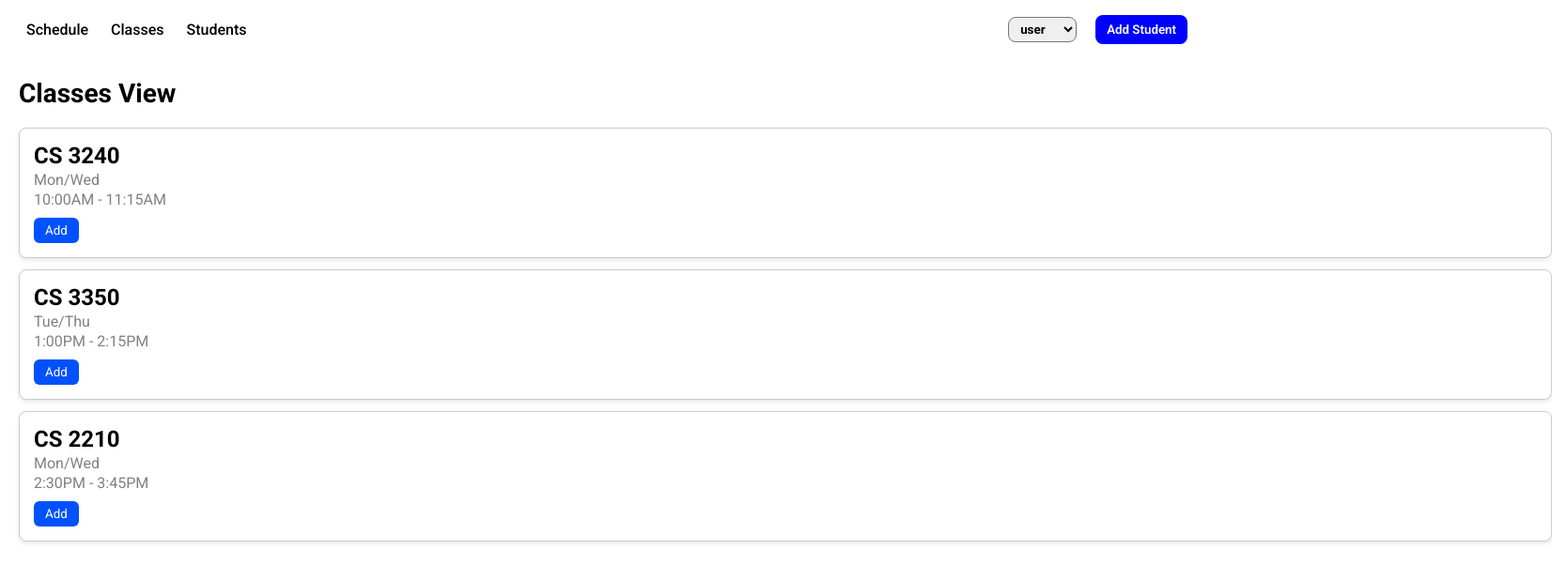
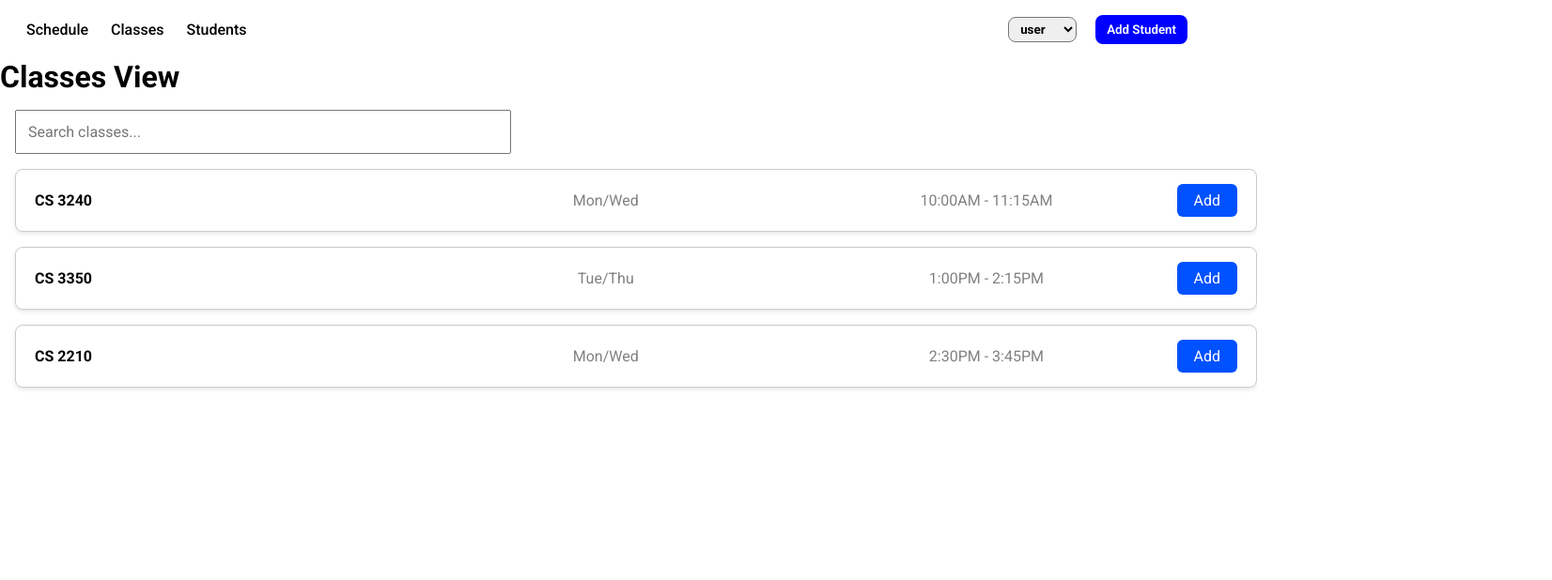
Before and after one commit to czcarrizales/class-scheduler, a React (Vite) app: page /classes in a window 1280 px wide. Shown: the top 618 px of the page at 94% size, 1652 px wide, since content can reach past the window. Built offline with nearby package versions, Linux system fonts and the light colour scheme.

Commit message:
made classes look more like a row and added a search bar

```diff
--- a/src/ClassesView.css
+++ b/src/ClassesView.css
@@ -1,63 +1,55 @@
-/* entire page */
-.classes-container {
-  max-width: 1200px;
-  margin: 0 auto;
-  padding: 40px 20px;
-  font-family: Arial, sans-serif;
+/* horizontal row layout */
+.row-main {
+  display: flex;
+  align-items: center;
+  justify-content: space-between;
+  padding: 15px 20px;
+  border: 1px solid #ccc;
+  border-radius: 8px;
+  box-shadow: 0 2px 5px rgba(0,0,0,0.1);
+  background-color: white;
+  width: 100%;
+  max-width: 1600px;
+  margin: 16px;
 }
 
-/* page title */
-.classes-title {
-  font-size: 28px;
-  font-weight: bold;
-  margin-bottom: 20px;
+.row-main > div /*row box*/{
+  flex: 1;
 }
 
-/* class list */
-.class-list {
-  display: flex;
-  flex-direction: column;
-  gap: 12px;
-}
-.classes-view {
-  display: flex;
-  flex-direction: row;
-  justify-content: space-between;
-  gap: 20px;
-  flex-wrap: wrap;
-  padding: 20px;
-}
-
-.class-card {
-  border: 1px solid #ccc;
-  padding: 15px;
-  border-radius: 8px;
-  width: 1600px;          /* width of class box */
-  box-shadow: 0 2px 5px rgba(0,0,0,0.1);
-  background-color: white;
-}
-
-.class-name {
-  font-size: 1.5rem;
+.course /*name of course*/{
+  font-size: 1rem;
   font-weight: bold;
 }
 
-.class-days, .class-time {
+.days,
+.time /*days and time of class*/{
   color: gray;
   font-size: 1rem;
-  margin-top: 2px;
+  text-align: center;
 }
 
-.add-button {
+.add-button /*button*/{
+  flex: 0 0 auto;
   background-color: #0051ff;
   color: white;
   border: none;
   border-radius: 6px;
-  margin-top: 10px;
-  padding: 6px 12px;
+  padding: 8px 18px;
   cursor: pointer;
+  font-size: 1rem;
 }
 
 .add-button:hover {
   background-color: #003bb3;
 }
+
+.search-container{
+  margin: 16px;
+}
+
+.search-input{
+  width: 500px;
+  padding: 12px;
+  font-size: 16px;
+}
--- a/src/ClassesView.jsx
+++ b/src/ClassesView.jsx
@@ -17,39 +17,39 @@ function ClassesView() {
       <div className="classes-content">
         <h1 className="classes-title">Classes View</h1>
 
+        {/* Search */}
+        <div className="search-container">
+          <input
+            type="text"
+            className="search-input"
+            placeholder="Search classes..."
+          />
+          </div>
+
         {/* Available Classes */}
         <div className="class-list">
           {classes.map((cls, index) => (
-            <div key={index} className="class-card">
-              <div className="class-info">
-                <h2 className="class-name">{cls.name}</h2>
-                <p className="class-days">{cls.days}</p>
-              </div>
-              <div className="class-time">{cls.time}</div>
-              <button
-                className="add-button"
-                onClick={() => handleAddClass(cls)}
-              >
+            <div key={index} className="row-main">
+              <div className="course">{cls.name}</div>
+              <div className="days">{cls.days}</div>
+              <div className="time">{cls.time}</div>
+              <button className="add-button" onClick={() => handleAddClass(cls)}>
                 Add
               </button>
             </div>
           ))}
         </div>
 
-
         {/* My Classes Section */}
         {myClasses.length > 0 && (
           <div className="my-classes">
-            <div className="my-classes-header">
-              <h2 className="my-classes-title">My Classes</h2>
-            </div>
-
+            <h2 className="my-classes-title">My Classes</h2>
             <ul className="my-classes-list">
               {myClasses.map((cls, index) => (
-                <li key={index} className="my-class-item">
-                  <span>{cls.name}</span>
-                  <span>{cls.days}</span>
-                  <span>{cls.time}</span>
+                <li key={index} className="row-main">
+                  <div className="course">{cls.name}</div>
+                  <div className="days">{cls.days}</div>
+                  <div className="time">{cls.time}</div>
                 </li>
               ))}
             </ul>
```
